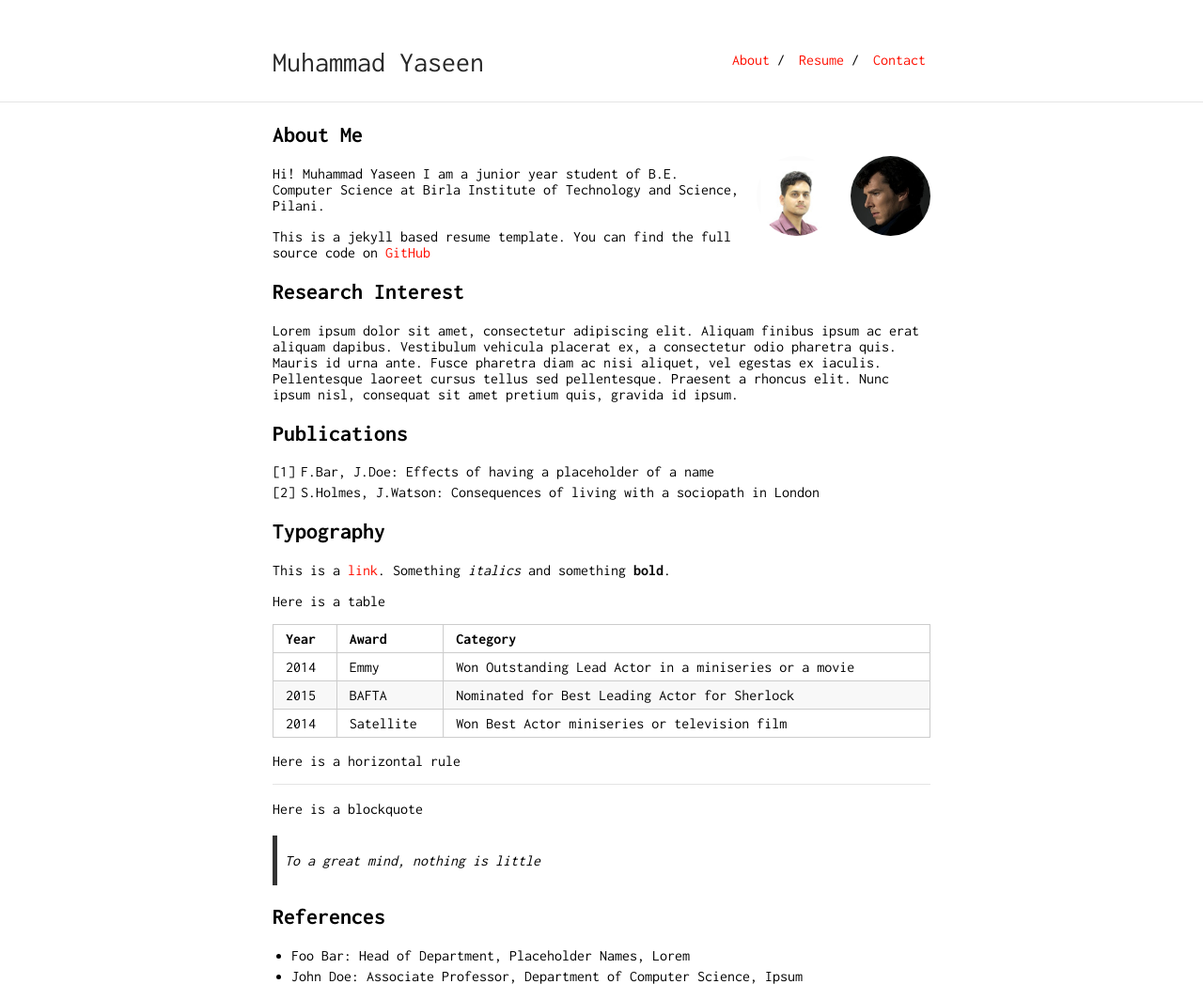
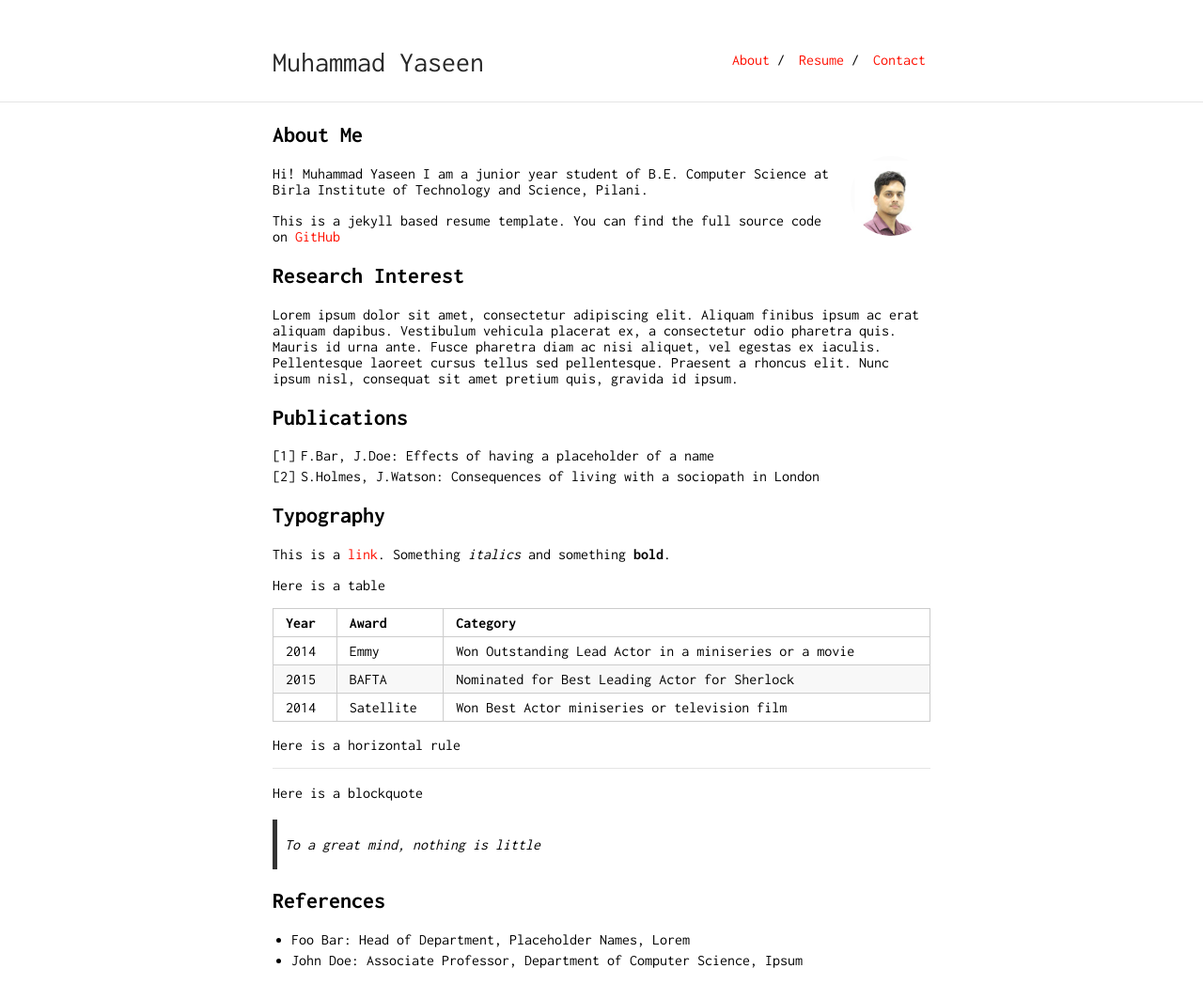
Before and after one commit to muhammadyaseen/muhammadyaseen.github.io, a Jekyll site: the page built from index.md, in a window 1280 px wide. Shown: the whole page at 94% size. Built offline with Jekyll 4.4.1, drawn with Linux system fonts in a browser that asks for light colours; our own code applies the rules of GitHub Pages for plain Markdown files.

Commit message:
commented sherlock

```diff
--- a/index.md
+++ b/index.md
@@ -4,7 +4,7 @@
 
 ## About Me
 
-<img class="profile-picture" src="sherlock.jpg">
+<!--<img class="profile-picture" src="sherlock.jpg">-->
 <img class="profile-picture" src="yaseen.jpg">
 
 
```
